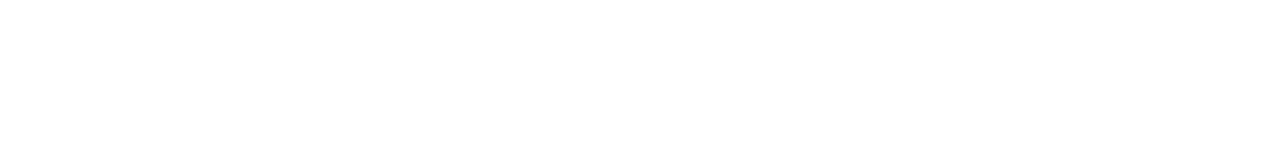
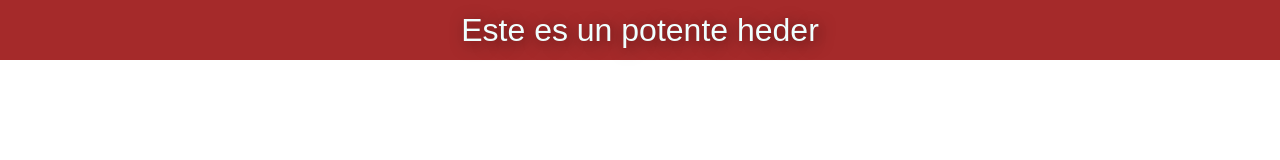
Before and after one commit to joanpaon/membrillos_power, a plain HTML site: page index.html in a window 1280 px wide. Drawn offline with Linux system fonts and the light colour scheme.

Commit message:
:sparkle: Creado un header básico
Header de prueba para advertir la diferencia de contenidos entre ramas.

```diff
--- a/css/app.css
+++ b/css/app.css
@@ -0,0 +1,31 @@
+*,
+::before,
+::after {
+  margin: 0;
+  padding: 0;
+
+  box-sizing: border-box;
+}
+
+html {
+  font-size: 16px;
+  font-family: sans-serif;
+}
+
+body {
+  min-height: 100vh;
+}
+
+header {
+  height: 60px;
+
+  color: azure;
+  font-size: 2em;
+  text-shadow: 3px 3px 15px rgba(0, 0, 0, 0.5);
+
+  background-color: brown;
+
+  display: flex;
+  justify-content: center;
+  align-items: center;
+}
--- a/index.html
+++ b/index.html
@@ -13,6 +13,7 @@
   </head>
   <body>
     <!-- Código Web -->
+    <header>Este es un potente heder</header>
 
     <!-- Scripts -->
     <script src="js/app.js"></script>
```
